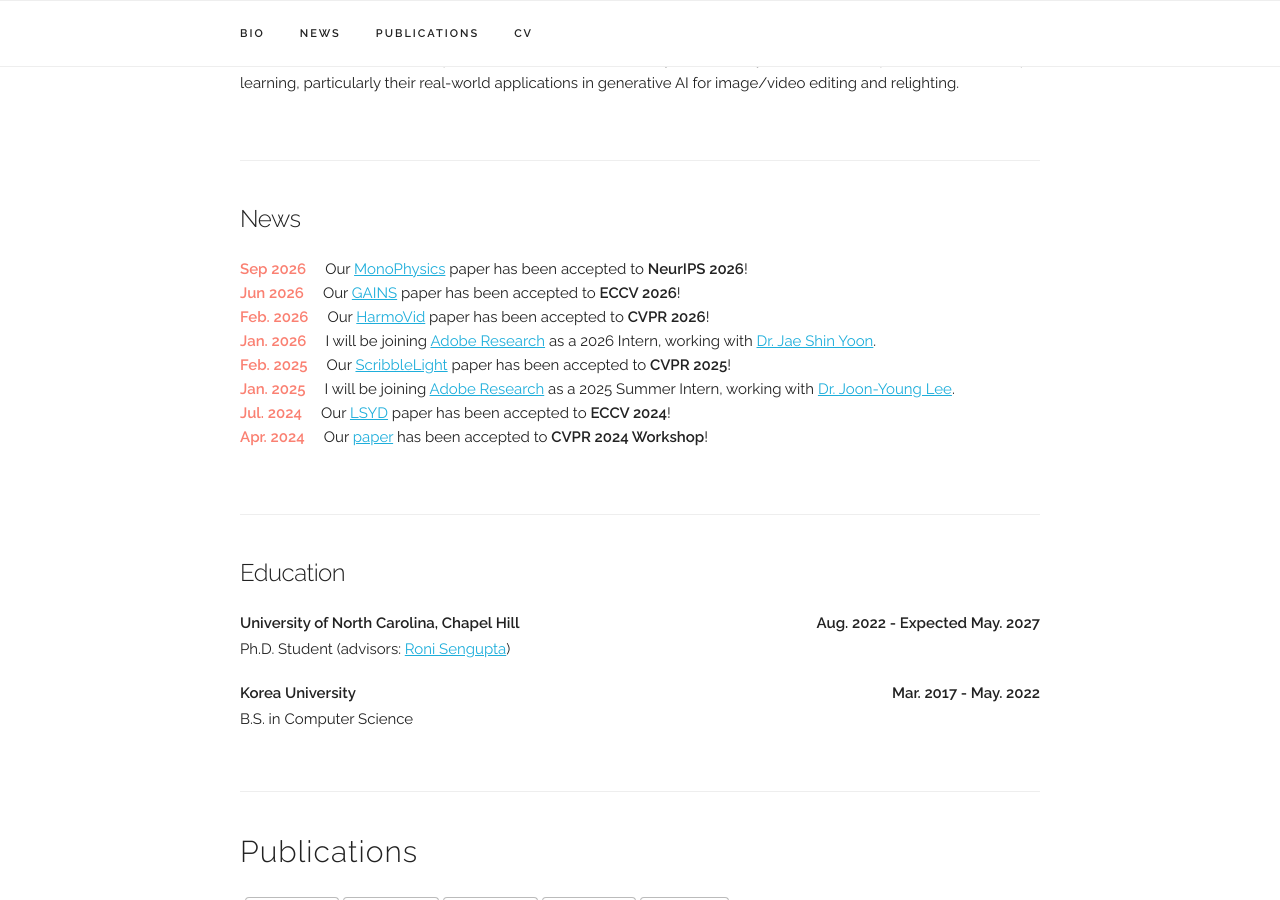
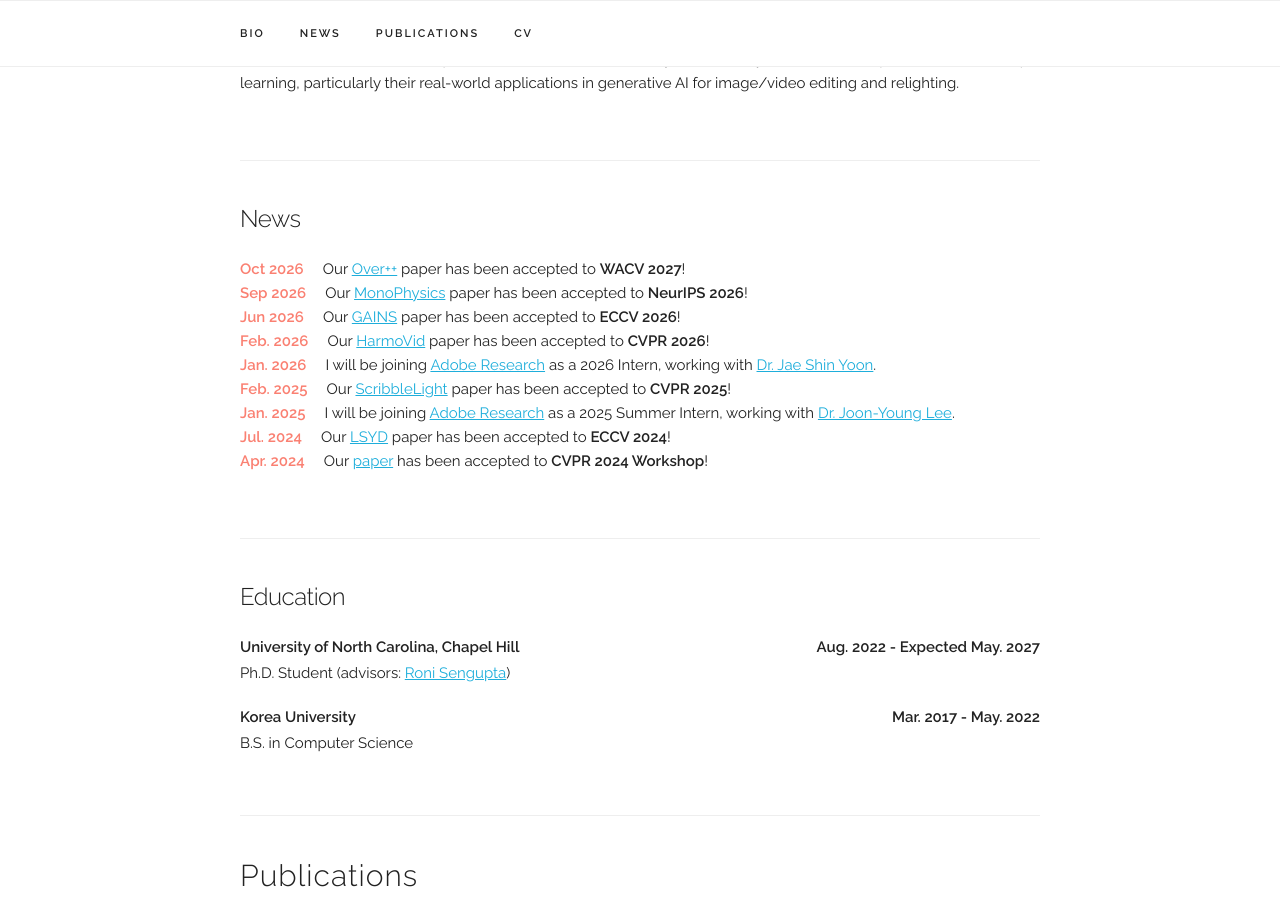
Before and after one commit to chedgekorea/chedgekorea.github.io, a Jekyll site: the page built from index.html, in a window 1280 px wide and 900 px high, scrolled down 438 px. Built offline with Jekyll 4.4.1, drawn with Linux system fonts in a browser that asks for light colours; some web fonts are replaced.

Commit message:
Update news section with WACV 2027 acceptance
Added news about paper acceptance to WACV 2027.

```diff
--- a/index.html
+++ b/index.html
@@ -21,6 +21,10 @@
 <!-- ========== News ========== -->
 <div class="docs-section">
 	<h5>News</h5>
+	<div class="col-12 col-md-12 text-md-left no-padding">
+		<b class="bbold" style="color:#fa8072;">Oct 2026</b>&nbsp;&nbsp;&nbsp;&nbsp;
+		Our <a href="https://overplusplus.github.io/">Over++</a> paper has been accepted to <b>WACV 2027</b>!
+	</div>
 	<div class="col-12 col-md-12 text-md-left no-padding">
 		<b class="bbold" style="color:#fa8072;">Sep 2026</b>&nbsp;&nbsp;&nbsp;&nbsp;
 		Our <a href="https://daniel03c1.github.io/MonoPhysics/">MonoPhysics</a> paper has been accepted to <b>NeurIPS 2026</b>!
```
